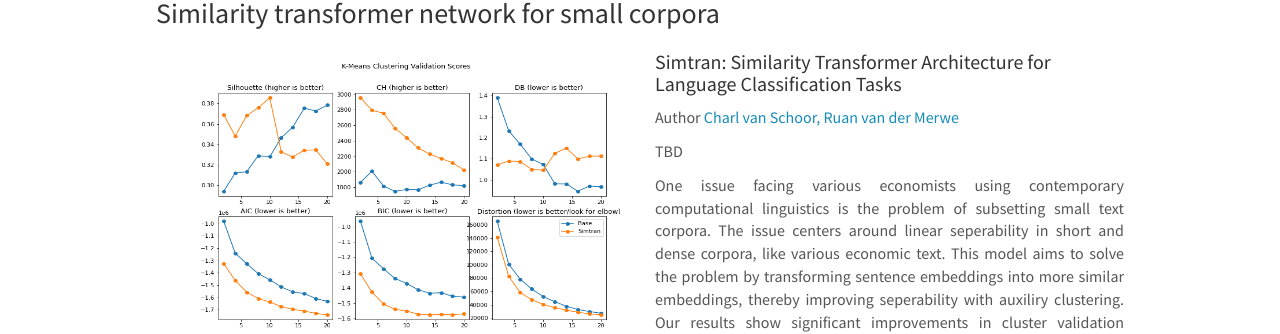
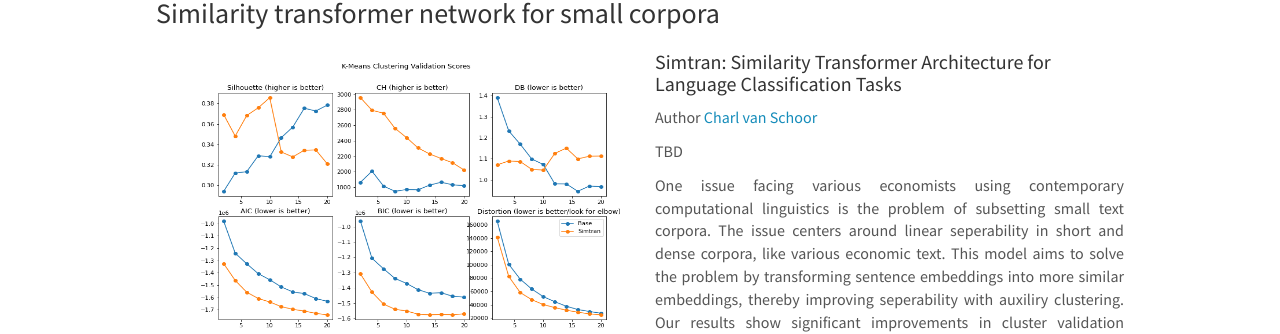
Before and after one commit to upmacrolab/upmacrolab.github.io, a Jekyll site: the page built from _pages/cbcom.md, in a window 1280 px wide and 900 px high, scrolled down 1317 px. Shown: the part 332-666 px from the top of the window. Built offline with Jekyll 4.4.1, drawn with Linux system fonts in a browser that asks for light colours; nearby versions of some CDN libraries.

Commit message:
Update cbcom.md

```diff
--- a/_pages/cbcom.md
+++ b/_pages/cbcom.md
@@ -103,7 +103,7 @@ permalink: /cbcom.html/
   <!-- replace title with your title -->
   <h4>Simtran: Similarity Transformer Architecture for Language Classification Tasks</h4>
   <!-- replace author with your name and link -->
-  <p> Author <a href="https://charlvschoor.github.io/">Charl van Schoor, Ruan van der Merwe</a> </p>
+  <p> Author <a href="https://charlvschoor.github.io/">Charl van Schoor</a> </p>
   <!-- replace with the date of publication -->
   <p>TBD</p>
   <!-- replace with your text -->
```
